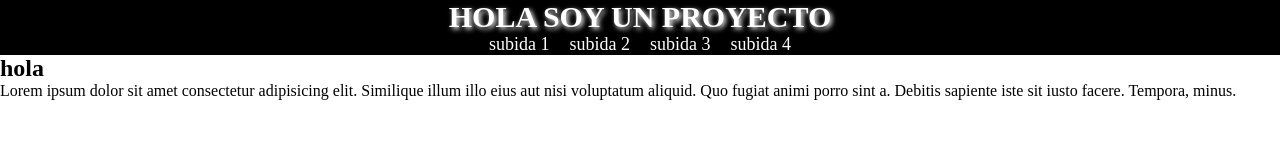
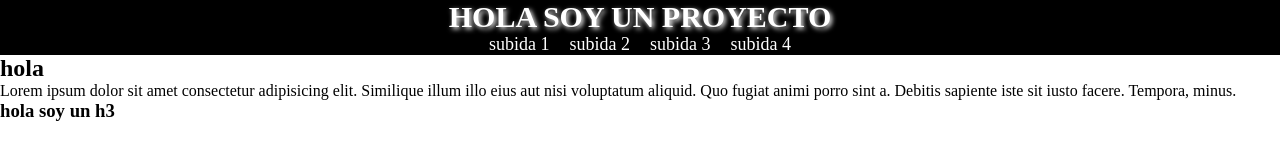
Before and after one commit to Roman-Pabon/PROYECTO-TARDE, a plain HTML site: page index.html in a window 1280 px wide. Drawn offline with Linux system fonts and the light colour scheme.

Commit message:
agregue un h3

```diff
--- a/index.html
+++ b/index.html
@@ -24,6 +24,7 @@
             <h2>hola</h2>
             <p>Lorem ipsum dolor sit amet consectetur adipisicing elit. Similique illum illo eius aut nisi voluptatum aliquid. Quo fugiat animi porro sint a. Debitis sapiente iste sit iusto facere. Tempora, minus.</p>
         </section>
+        <h3>hola soy un h3</h3>
     </main>
 </body>
 </html>
```
